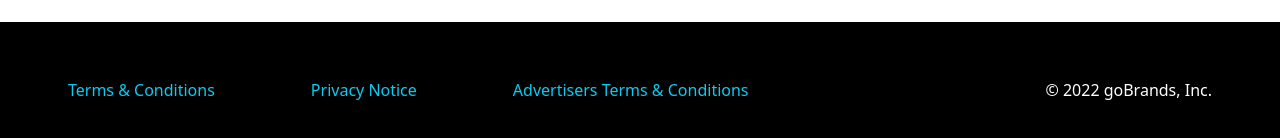
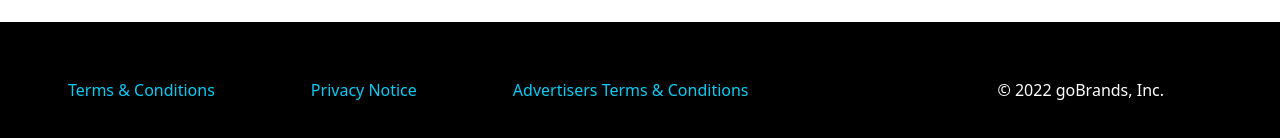
Before and after one commit to FrankBonanno/gopuff-CS230, an Angular app: page / in a window 1280 px wide. Shown: the part 642-780 px from the top of the page. Built offline with nearby package versions, Linux system fonts and the light colour scheme.

Commit message:
fixed spacing issues

```diff
--- a/src/app/NavBar/bottomnavbar.component.html
+++ b/src/app/NavBar/bottomnavbar.component.html
@@ -6,7 +6,7 @@
             <a class="nav-link text-info ps-5" href="#">Advertisers Terms & Conditions</a>
         </div>
 
-        <div class="navbar-nav float-end">
+        <div class="navbar-nav float-end pe-5">
             <a class="nav-link text-white">© 2022 goBrands, Inc.</a>
         </div>
     </div>
```
